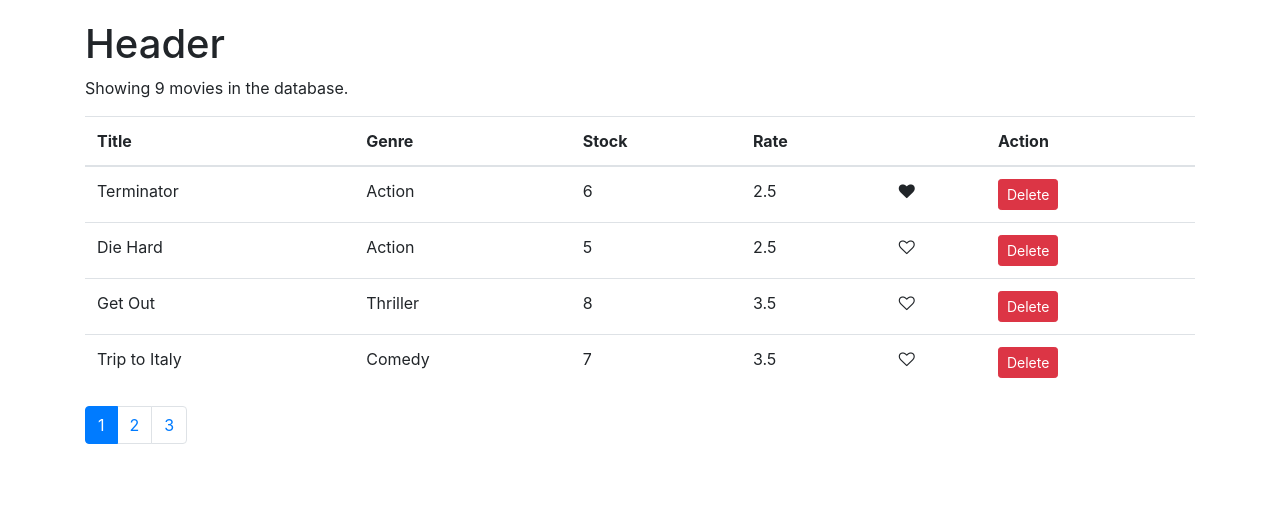
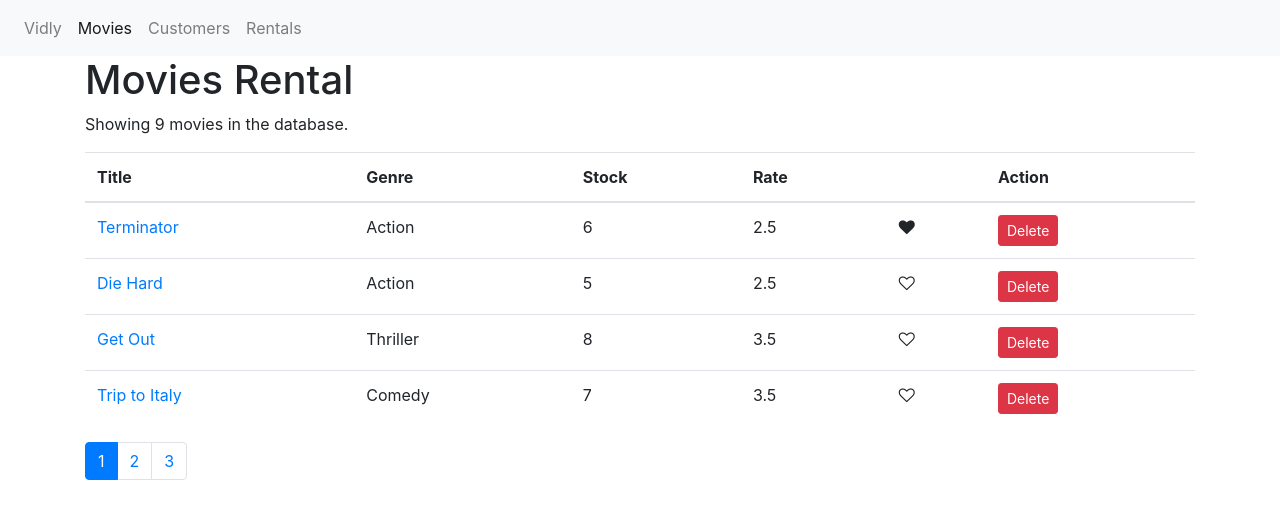
Before and after one commit to sithwin/react-vidly, a React (Create React App) app: page /movies in a window 1280 px wide. Shown: the top 518 px of the page. Built offline with nearby package versions, Linux system fonts and the light colour scheme.

Commit message:
added routing

```diff
--- a/package.json
+++ b/package.json
@@ -12,6 +12,7 @@
     "prop-types": "^15.7.2",
     "react": "^17.0.1",
     "react-dom": "^17.0.1",
+    "react-router-dom": "^5.2.0",
     "react-scripts": "4.0.3",
     "web-vitals": "^1.0.1"
   },
--- a/src/App.js
+++ b/src/App.js
@@ -1,13 +1,31 @@
 import logo from "./logo.svg";
 import "./App.css";
+import { Route, Switch, Redirect } from "react-router-dom";
+
 import Movies from "./components/movies";
+import NavBar from "./components/navbar";
+import Customers from "./components/customer";
+import Rentals from "./components/rentals";
+import NotFound from "./components/notFound";
+import MovieDetails from "./components/movieDetails";
 
 function App() {
   return (
-    <main className="container">
-      <h1>Header</h1>
-      <Movies />
-    </main>
+    <div>
+      <NavBar />
+      <main className="container">
+        <h1>Movies Rental</h1>
+        <Switch>
+          <Route path="/movies/:id" component={MovieDetails}></Route>
+          <Route path="/movies" component={Movies}></Route>
+          <Route path="/customers" component={Customers}></Route>
+          <Route path="/Rentals" component={Rentals}></Route>
+          <Route path="/not-found" component={NotFound} />
+          <Route path="/" exact component={Movies} />
+          <Redirect to="/not-found" />
+        </Switch>
+      </main>
+    </div>
   );
 }
 
--- /dev/null
+++ b/src/components/customer.jsx
@@ -0,0 +1,14 @@
+import React, { Component } from "react";
+
+class Customers extends Component {
+  render() {
+    return (
+      <div>
+        <h1>Customers</h1>
+        <button>Save</button>
+      </div>
+    );
+  }
+}
+
+export default Customers;
--- /dev/null
+++ b/src/components/movieDetails.jsx
@@ -0,0 +1,14 @@
+import React, { Component } from "react";
+
+class MovieDetails extends Component {
+  render() {
+    return (
+      <div>
+        <h1>Movie Details - {this.props.match.params.id}</h1>
+        <button>Save</button>
+      </div>
+    );
+  }
+}
+
+export default MovieDetails;
--- a/src/components/movies.jsx
+++ b/src/components/movies.jsx
@@ -1,4 +1,6 @@
 import React, { Component } from "react";
+import { Link } from "react-router-dom";
+
 import { getMovies } from "../services/fakeMovieService";
 import { paginate } from "../utli/paginate";
 import Like from "./common/like";
@@ -53,7 +55,9 @@ class Movies extends Component {
           <tbody>
             {filteredMovies.map((movie) => (
               <tr key={movie._id}>
-                <td>{movie.title}</td>
+                <td>
+                  <Link to={`/movies/${movie._id}`}>{movie.title}</Link>
+                </td>
                 <td>{movie.genre.name}</td>
                 <td>{movie.numberInStock}</td>
                 <td>{movie.dailyRentalRate}</td>
--- /dev/null
+++ b/src/components/navbar.jsx
@@ -0,0 +1,25 @@
+import React from "react";
+import { Link, NavLink } from "react-router-dom";
+
+const NavBar = () => {
+  return (
+    <nav className="navbar navbar-expand-lg navbar-light bg-light">
+      <div className="navbar-nav">
+        <Link className="nav-item nav-link" to="/">
+          Vidly
+        </Link>
+        <NavLink className="nav-item nav-link" to="/movies">
+          Movies
+        </NavLink>
+        <NavLink className="nav-item nav-link" to="/customers">
+          Customers
+        </NavLink>
+        <NavLink className="nav-item nav-link" to="/rentals">
+          Rentals
+        </NavLink>
+      </div>
+    </nav>
+  );
+};
+
+export default NavBar;
--- /dev/null
+++ b/src/components/notFound.jsx
@@ -0,0 +1,7 @@
+import React from "react";
+
+const NotFound = () => {
+  return <h1>Not Found</h1>;
+};
+
+export default NotFound;
--- /dev/null
+++ b/src/components/rentals.jsx
@@ -0,0 +1,14 @@
+import React, { Component } from "react";
+
+class Rentals extends Component {
+  render() {
+    return (
+      <div>
+        <h1>Rentals</h1>
+        <button>Save</button>
+      </div>
+    );
+  }
+}
+
+export default Rentals;
--- a/src/index.css
+++ b/src/index.css
@@ -1,7 +1,11 @@
 body {
   margin: 0;
-  padding: 20px 0 0 0;
+  padding: 0 0 0 0;
   font-family: sans-serif;
+}
+
+.navBar {
+  margin: 0 0 0 0;
 }
 
 code {
--- a/src/index.js
+++ b/src/index.js
@@ -1,5 +1,6 @@
 import React from "react";
 import ReactDOM from "react-dom";
+import { BrowserRouter } from "react-router-dom";
 import "./index.css";
 import App from "./App";
 import reportWebVitals from "./reportWebVitals";
@@ -7,9 +8,9 @@ import "bootstrap/dist/css/bootstrap.css";
 import "font-awesome/css/font-awesome.css";
 
 ReactDOM.render(
-  <React.StrictMode>
+  <BrowserRouter>
     <App />
-  </React.StrictMode>,
+  </BrowserRouter>,
   document.getElementById("root")
 );
 
```
Also changed, not shown: 1 other file (tests, documents, lock files or other folders).
